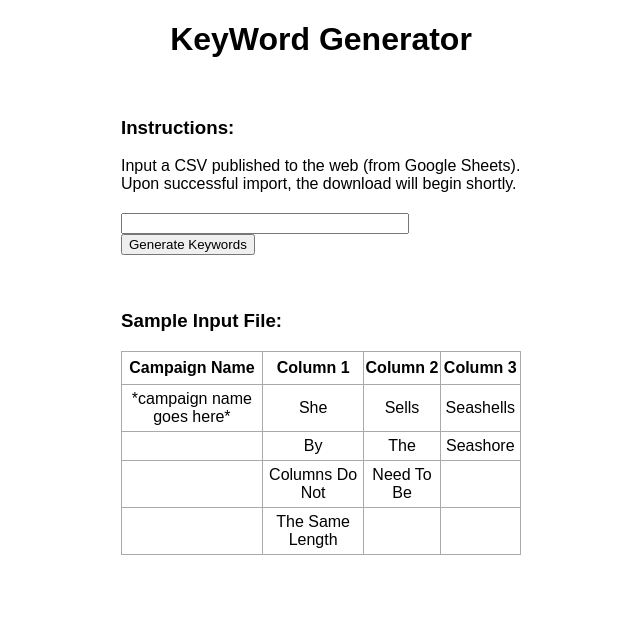
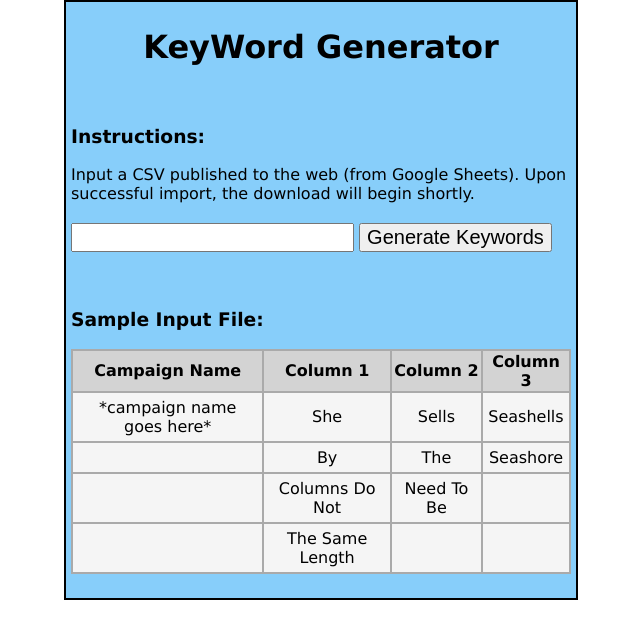
Before and after one commit to ckendal/kwgen-proof-of-concept, a Flask app: page / in a window 1280 px wide. Shown: the top 639 px of the page, without its empty margins (319-959 px from the left). Run offline with Flask 2, Linux system fonts and the light colour scheme.

Commit message:
updated main.css

```diff
--- a/static/css/main.css
+++ b/static/css/main.css
@@ -1,15 +1,18 @@
 body, html {
     margin: 0;
-    font-family: sans-serif;
+    font-family: 'Lucida Sans', 'Lucida Sans Regular', 'Lucida Grande', 'Lucida Sans Unicode', Geneva, Verdana, sans-serif;
 }
 
 .content {
     margin: 0 auto;
-    width: 400px;
+    width: 500px;
+    background-color: lightskyblue;
+    border: 2px solid black;
+    padding: 5px;
 }
 
 table, td, th {
-    border: 1px solid #aaa;
+    border: 2px solid #aaa;
 }
 
 table {
@@ -19,6 +22,12 @@ table {
 
 th {
     height: 30px;
+    background-color: lightgray;
+}
+
+tbody {
+    background-color: whitesmoke;
+
 }
 
 td {
@@ -30,6 +39,10 @@ td {
     margin-top: 20px;
 }
 
+input {
+    font-size: 20px;
+}
+
 #content {
-    width: 70%;
+    width: 55%;
 }
```
